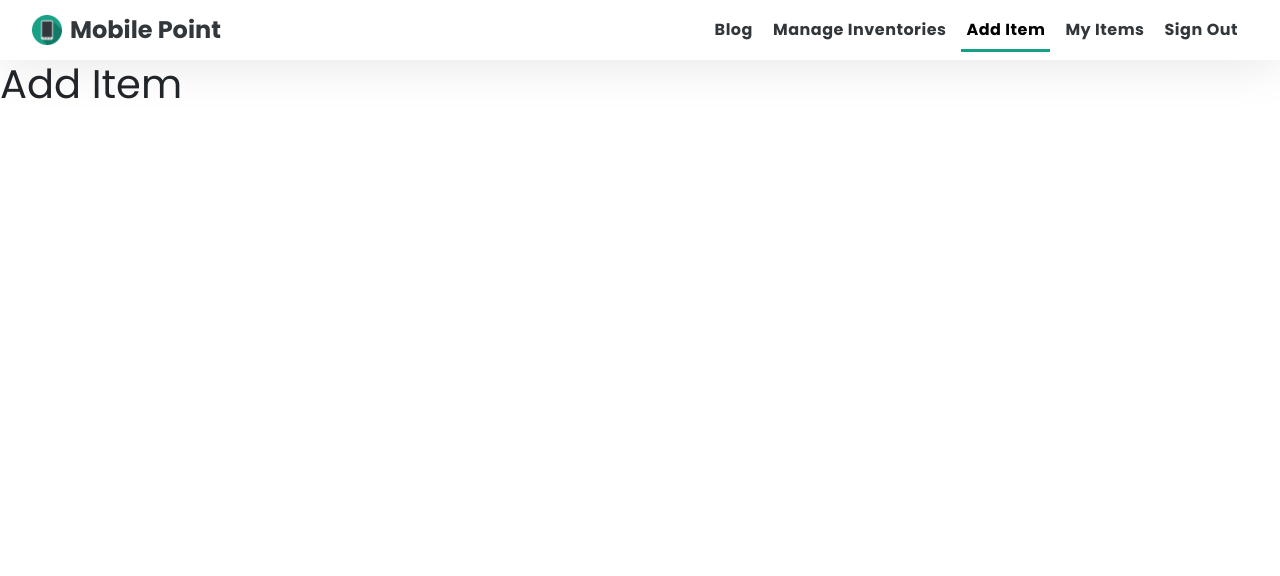
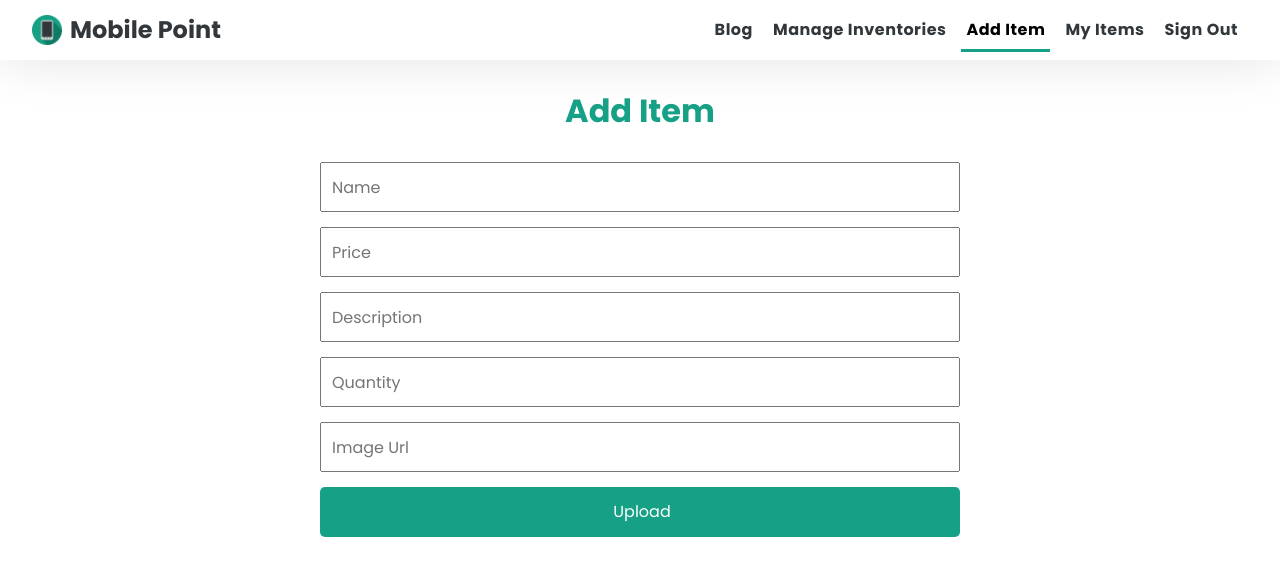
Before and after one commit to jobairshakib/11.Mobile-Point-Client, a React (Create React App) app: page /additem in a window 1280 px wide. Shown: the top 576 px of the page. Built offline with nearby package versions, Linux system fonts and the light colour scheme; no server answers; sample sign-in values are in the browser's storage.

Commit message:
addItem form added

```diff
--- /dev/null
+++ b/src/Components/AddItem/AddItem.css
@@ -0,0 +1,34 @@
+.additem-title{
+    padding: 1rem;
+   font-weight: bold;
+   text-align: center;
+   color: #16a085;
+}
+.addItem-form {
+    width: 50%;
+    height: 100vh;
+    margin: 0 auto;
+}
+
+.addItem-form h2 {
+    text-align: center;
+    font-weight: 700;
+    color: #16a085;
+    margin: 1rem;
+}
+
+.addItem-form input {
+    display: block;
+    width: 100%;
+    height: 50px;
+    padding-left: 10px;
+    font-size: 1rem;
+    margin-bottom: 15px;
+}
+
+.addItem-form .input-btn {
+    border: none;
+    border-radius: 5px;
+    background-color: #16a085;
+    color: white;
+}
--- a/src/Components/AddItem/AddItem.js
+++ b/src/Components/AddItem/AddItem.js
@@ -1,9 +1,29 @@
 import React from 'react';
+import './AddItem.css'
 
 const AddItem = () => {
+    const handleItem = (event) => {
+        event.preventDefault();
+        const name = event.target.name.value;
+        const price = event.target.price.value;
+        const shortDescription = event.target.shortDescription.value;
+        const quantity = event.target.quantity.value;
+        const img = event.target.img.value;
+
+        console.log(name,price,shortDescription,quantity,img);
+    }
     return (
-        <div>
-            <h1>Add Item</h1>
+        <div className='addItem-form'>
+            <h2 className='additem-title'>Add Item</h2>
+            <form onSubmit={handleItem}>
+                <input type="text" name='name' placeholder='Name' required />
+                <input type="text" name='price' placeholder='Price' required />
+                <input type="text" name='shortDescription' placeholder='Description' required />
+                <input type="number" name='quantity' placeholder='Quantity' required />
+                <input type="text" name='img' placeholder='Image Url' required />
+                <input type="submit" className='input-btn' value="Upload" />
+
+            </form>
         </div>
     );
 };
--- a/src/Components/Home/Home.css
+++ b/src/Components/Home/Home.css
@@ -0,0 +1,15 @@
+.inventory-btn{
+    display: block;
+    margin: 0 auto;
+    border: none;
+    background-color: #16a085;
+    border-radius: 5px;
+    padding:.5rem 1rem;
+    color: #fff;
+    text-decoration: none;
+    font-size: 1rem;
+    font-weight: bold;
+}
+.inventory-btn:hover{
+    color: #fff;
+}
--- a/src/Components/Home/Home.js
+++ b/src/Components/Home/Home.js
@@ -3,6 +3,7 @@ import { Link } from 'react-router-dom';
 import Banner from '../Banner/Banner';
 import useItems from '../hooks/useItems';
 import Item from '../Item/Item';
+import './Home.css'
 
 const Home = () => {
     const [items, setItems] = useItems();
@@ -16,8 +17,9 @@ const Home = () => {
                         item={item}
                     ></Item>)
                 }
-                <button><Link to='/manageInventories'>Manage Inventories</Link></button>
+
             </div>
+            <Link className='text-decoration-none' to='/manageInventories'><button className='inventory-btn' >Manage Inventories</button></Link>
         </div>
     );
 };
```
